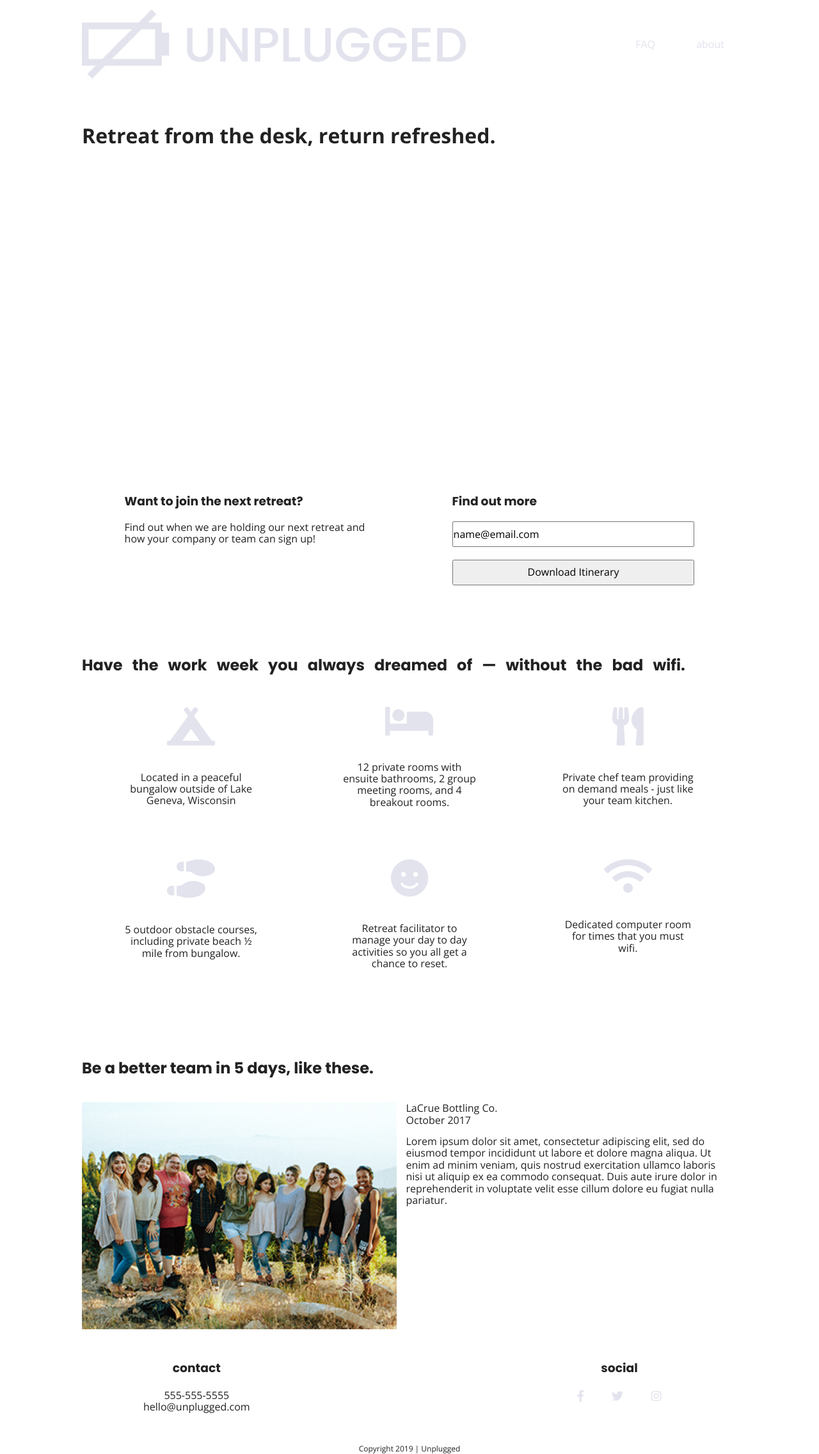
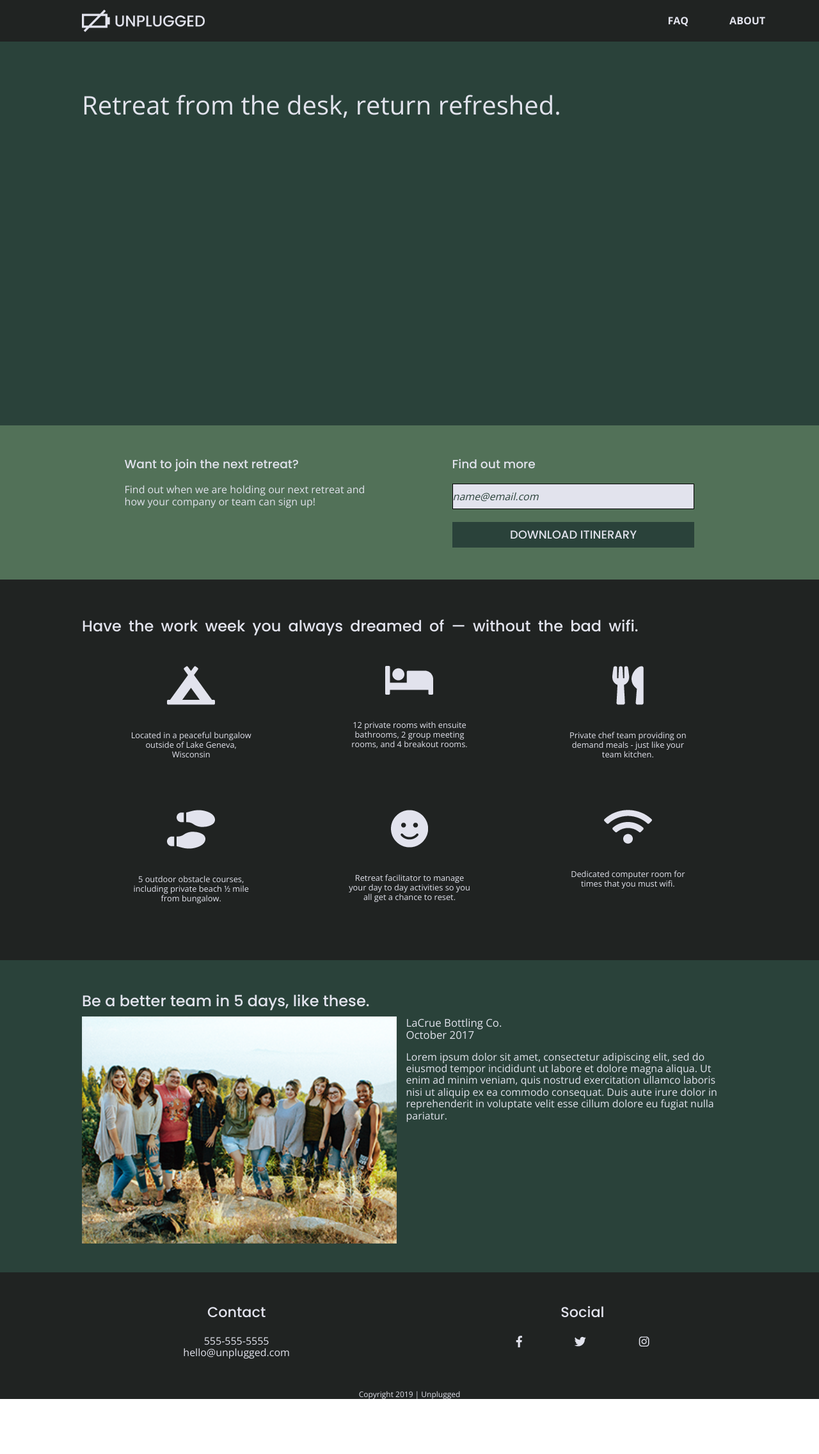
Before and after one commit to wdwiii/unplugged, a website built with Parcel: page index.html in a window 1280 px wide. Shown: the whole page at 64% size. After the commit the page ends 2188 px from the top, so only its background shows below. Built offline with nearby package versions, Linux system fonts and the light colour scheme.

Commit message:
Add bg colors, adjust padding and font sizes

```diff
--- a/css/main.css
+++ b/css/main.css
@@ -159,6 +159,8 @@ html {
 }
 
 body {
+
+	color: #E2E3ED;
     font-family: 'Open Sans', sans-serif;
     font-size: 1em;
     height: 100%
@@ -195,15 +197,19 @@ ol {
 a {
     color: #E2E3ED;
     text-decoration: none;
+    text-transform: uppercase;
+    font-weight: 700;
 }
 
 h2 {
     font-family: 'Poppins', sans-serif;
+    font-weight: normal;
 }
 
 h3,
 h4 {
     font-family: 'Poppins', sans-serif;
+    font-weight: normal;
 }
 
 p {
@@ -223,13 +229,14 @@ figure {
 header,
 footer {
     align-items: center;
+    background: #202322;
     display: flex;
     flex-flow: row wrap;
     justify-content: center;
 }
 
 header {
-
+    width: 100%
 }
 
 header .content-wrapper{
@@ -238,13 +245,23 @@ header .content-wrapper{
     flex-flow: row wrap;
     justify-content: center;
     margin: 0;
-    padding-top: 15px;
+    width: 100%;
+}
+
+header a {
+    text-align: center;
+}
+
+header a img {
+    padding: 15px 0;
+    width: 60%;
+    max-width: 320.5px;
 }
 
 .header-divider {
-    color: black;
+    border-bottom: 1px solid #3A3A3A;
     height: 1px;
-    width: 100%;
+    width: 110%;
 }
 
 nav {
@@ -262,26 +279,24 @@ nav li {
     width: auto;
 }
 
-
-
-/*
- unvisited link
+ /* unvisited link */
 nav a:link {
    color: #E2E3ED;
 }
-visited link
+/* visited link */
 nav a:visited {
    color: #E2E3ED;
 }
-mouse over link
+/* mouse over link */
 nav a:hover {
    color: #527158;
 }
-selected link
+/* selected link */
 nav a:active {
    color: #2A423A;
 }
-*/
+
+/* ============================= */
 
 footer {
     flex-direction: column;
@@ -303,21 +318,17 @@ footer .content-wrapper {
 footer h3 {
     padding-bottom: 17px;
     text-align: center;
+    text-transform: capitalize;
 }
 
 footer address {
     text-align: center;
 }
 
-footer .social {
-
-}
 
 footer .social-icons {
     display: flex;
     justify-content: space-around;
-    width: 176px;
-
 }
 
 .contact,
@@ -342,15 +353,25 @@ footer .copyright {
 /*~~~~~~~~~~~~ Hero ~~~~~~~~~~~~*/
 .hero-area {
     align-items: flex-start;
+    background: #2A423A /* url("../img/jake-melara-30679-unsplash.png")
+    no-repeat;
+    background-position: center;
+    background-size: cover; */;
+
     display: flex;
     height: 500px;
 }
 
 .hero-area h1 {
+    font-size: 2.5em;
+    font-weight: normal;
     padding-top: 50px;
 }
 
 /*~~~~~~~~~~~~ Signup Form ~~~~~~~~~~~~*/
+aside {
+    background-color: #527158;
+}
 
 aside .content-wrapper {
     padding-bottom: 50px;
@@ -379,6 +400,30 @@ aside h3 {
     width: 100%;
 }
 
+input[type=text] {
+    background: #e2e3ed;
+    border: solid 1px black;
+    box-sizing: border-box;
+    width: 100%;
+    color: #2a423a;
+    font-style: italic;
+    padding: 1em;
+}
+
+input[type=button] {
+  width: 100%;
+  padding: 20px 0;
+  margin-top: 20px;
+  background-color: #2a423a;
+  font-family: 'Poppins', Helvetica, Arial, sans-serif;
+  font-weight: 500;
+  font-size: 1.125em;
+  color: #e2e3ed;
+  border: none;
+  text-align: center;
+  text-transform: uppercase;
+}
+
 .form-description {
     padding: 25px 0;
 
@@ -386,7 +431,7 @@ aside h3 {
 
 /*~~~~~~~~~~~~ Features ~~~~~~~~~~~~*/
 section.features {
-
+    background: #202322;
 }
 
 .features .content-wrapper {
@@ -398,8 +443,8 @@ section.features {
 
 
 .features h2 {
-    line-height: 50px;
-    word-spacing: 10px;
+    line-height: 45px;
+    word-spacing: 5px;
 }
 
 
@@ -419,13 +464,15 @@ section.features {
 p.features-item-description {
     padding-top: 40px;
     text-align: center;
-    width: 68%;
+    width: 65%;
+    font-size: .8em;
 }
 
 /*~~~~~~~~~~~~ Reviews ~~~~~~~~~~~~*/
 
 .reviews {
-
+    background-color: #2a423a;
+    padding: 50px 0 45px;
 }
 
 .reviews .content-wrapper {
@@ -435,7 +482,7 @@ p.features-item-description {
 }
 
 .reviews h2 {
-        padding: 50px 0 30px;
+
 }
 
 .reviews p {
@@ -444,10 +491,12 @@ p.features-item-description {
 }
 
 .reviews img {
+    padding-top: 30px;
     width: 100%;
 }
 
 .reviews span {
+    font-size: 1.05em;
     display: block;
     padding: 20px 0;
 }
@@ -458,11 +507,18 @@ p.features-item-description {
 
 
 /*~~~~~~~~~~~~ Section - Mission ~~~~~~~~~~~~*/
+.mission {
+    background: #527158;
+}
+
 .mission h1{
+    font-size: 1.97em;
+    font-weight: normal;
     padding-top: 50px;
 }
 
 .mission p {
+    font-size: .8em;
     padding-top: 15px;
 }
 
@@ -488,6 +544,11 @@ iframe {
 
 }
 /*~~~~~~~~~~~~ Section - Contact ~~~~~~~~~~~~*/
+.contact-section {
+    background: #2A423A;
+    padding: 50px 0;
+}
+
 .contact-section h2 {
     width: 100%;
 }
@@ -502,7 +563,7 @@ iframe {
     display: flex;
     flex-flow: row wrap;
     justify-content: space-between;
-    padding-bottom: 50px;
+
 }
 
 .contact-wrapper address {
@@ -517,7 +578,7 @@ iframe {
 
 /*~~~~~~~~~~~~ FAQ ~~~~~~~~~~~~*/
 section.faq {
-
+    background: #527158;
 }
 
 .faq-content {
@@ -526,6 +587,7 @@ section.faq {
 
 .faq-content h1 {
     line-height: 30px;
+    font-weight: normal;
     margin: 0;
     width: 100%;
 }
@@ -648,6 +710,7 @@ article.faq-items {
        header .content-wrapper {
             flex-wrap: nowrap;
             justify-content: space-between;
+            width: 90%;
         }
 
        nav ul {
@@ -674,8 +737,16 @@ article.faq-items {
            width: 65%;
            }
 
+
+
+       .contact,
+       .social {
+           width: 40%;
+       }
+
        footer h3 {
            padding-bottom: 22px;
+           font-size: 1.2em;
        }
 
 
@@ -742,6 +813,7 @@ article.faq-items {
 
         .reviews img {
             margin: 0 15px 0 0;
+            padding: 0;
         }
 
         .reviews img,
@@ -782,40 +854,90 @@ article.faq-items {
 /* ================
 ~ About ~
 ================ */
+
+/*~~~~~~~~~~~~ Section - Mission ~~~~~~~~~~~~*/
+
         .mission h1 {
-            font-size: 2em;
+            font-size: 2.3em;
             margin: 0;
-            padding: 100px 0 70px;
+            padding: 0;
         }
 
         .mission p {
+            padding-top: 60px;
             width: 47%;
         }
 
+        .mission .content-wrapper {
+            padding: 95px 0;
+        }
+
+/*~~~~~~~~~~~~ Section - Contact ~~~~~~~~~~~~*/
+
+        .contact-section {
+        padding: 95px 0;
+        }
+
         .contact-wrapper {
+            padding-top: 50px;
             width: 50%;
         }
 
         .contact-content h2 {
-            padding: 100px 0 70px
+            padding: 0;
+            font-size: 2em;
+            width: 75%;
         }
 
+         .contact-section h3 {
+             font-size: 1.3em;
+         }
 }
 
 @media only screen and (min-width: 1200px) {
    /*Desktop styles here*/
+
+
     .content-wrapper {
         width: 80%;
     }
-
-/* Header & Footer Styles */
-
 
    .features article {
        display: flex;
        justify-content: flex-start;
        width: 30%;
    }
+
+   .mission h1{
+       font-size: 2.5em;
+       font-weight: normal;
+   }
+
+   .mission p {
+       font-size: 1.15em;
+       padding-top: 15px;
+   }
+
+
+   .contact,
+   .social {
+       width: 35%;
+   }
+
+   .contact-content h2 {
+       padding: 0;
+       font-size: 2.5em;
+       width: 100%;
+   }
+
+    .contact-section h3 {
+        font-size: 1.6em;
+    }
+
+    footer h3 {
+        font-size: 1.4em;
+    }
+
 }
 
   /* ==========================================================================
```
Lines whose indentation alone changed are shown as unchanged.
